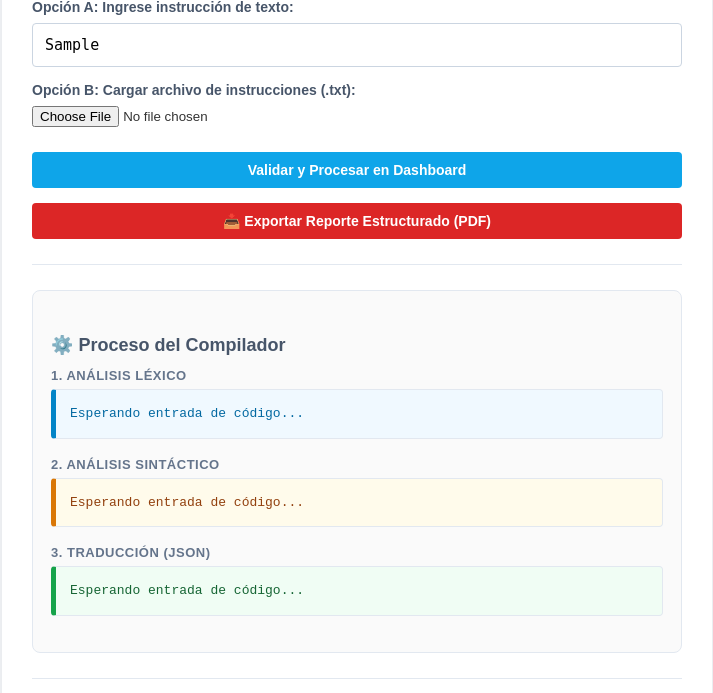
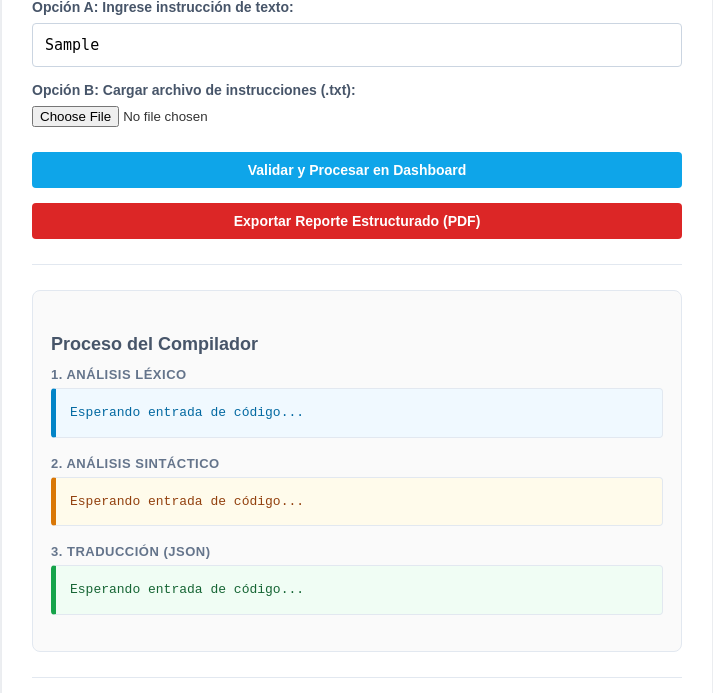
Before and after one commit to Da-Ce29/Proyecto_Final-TC-Grupo_7, a Flask app: template templates/index.html in a window 1280 px wide. Shown: the part 205-898 px from the top of the page, without its empty margins (283-996 px from the left). Run offline with Flask 3, Linux system fonts and the light colour scheme; the template is opened without the code that fills it: most values are stand-ins (such as "Sample title", 1, 10 or a date in 2020).

Commit message:
Update index.html

```diff
--- a/templates/index.html
+++ b/templates/index.html
@@ -33,7 +33,7 @@
         {% if resultado and not "Error" in resultado %}
         <div style="margin-top: 15px;">
             <a href="/exportar-pdf" style="text-decoration: none;">
-                <button type="button" class="btn-pdf">📥 Exportar Reporte Estructurado (PDF)</button>
+                <button type="button" class="btn-pdf">Exportar Reporte Estructurado (PDF)</button>
             </a>
         </div>
         {% endif %}
@@ -41,7 +41,7 @@
         <hr>
 
         <div class="proceso-compilador">
-            <h2>⚙️ Proceso del Compilador</h2>
+            <h2>Proceso del Compilador</h2>
 
             <div class="paso-box">
                 <h3>1. Análisis Léxico</h3>
@@ -95,7 +95,7 @@
         <ul>
         {% if inventario %}
             {% for producto, cantidad in inventario.items() %}
-                <li> 📦 {{ producto }} : <strong>{{ cantidad }} unidades</strong></li>
+                <li> {{ producto }} : <strong>{{ cantidad }} unidades</strong></li>
             {% endfor %}
         {% else %}
             <li style="color: #64748b; font-style: italic;">El inventario está actualmente vacío.</li>
```
